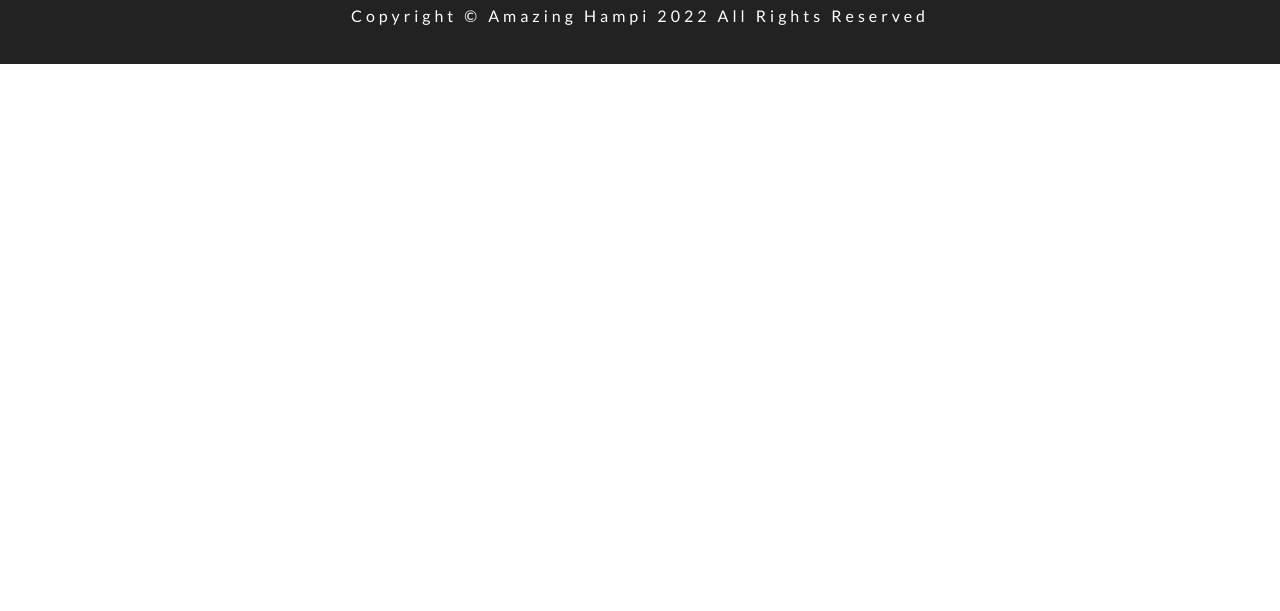
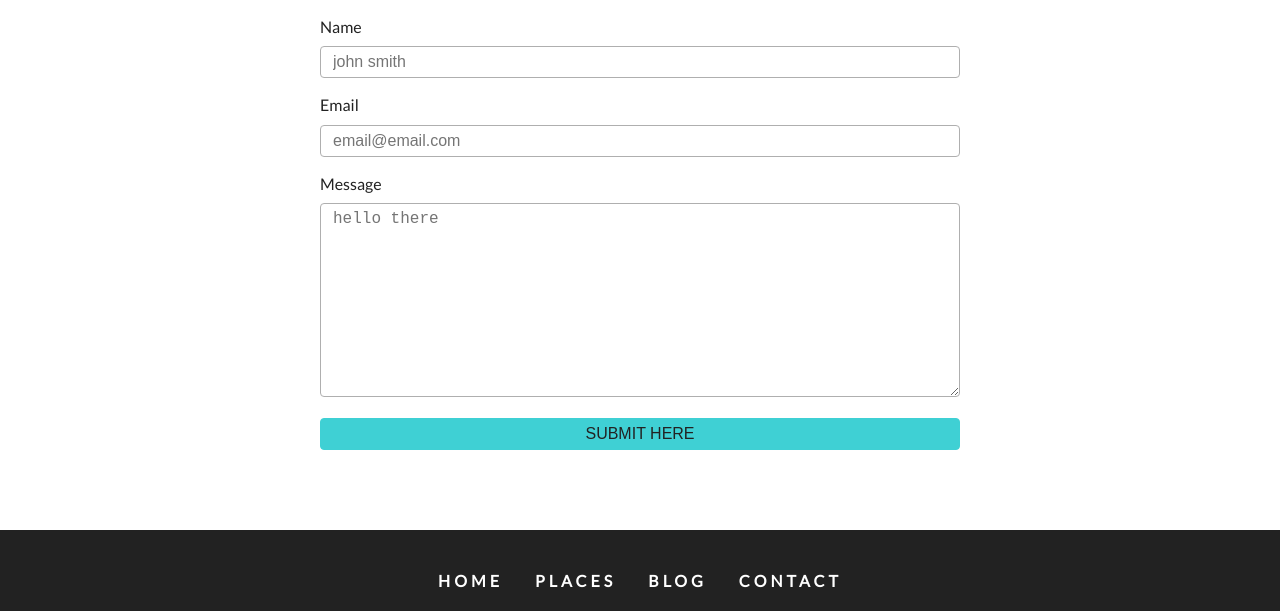
Before and after one commit to gpccc/poi-hampi, a Gatsby site: page /contact in a window 1280 px wide. Shown: the part 808-1419 px from the top of the page. Before the commit the page ends 872 px from the top, so only its background shows below. Built offline with nearby package versions, Linux system fonts and the light colour scheme; Gatsby itself is replaced by a stand-in of ours.

Commit message:
Add contact form

```diff
--- /dev/null
+++ b/src/components/contact/contact.js
@@ -0,0 +1,54 @@
+import React from "react"
+import Title from "../title"
+import * as styles from "../../css/contact.module.css"
+
+const Contact = () => {
+    return (
+        <section className={styles.contact}>
+            <Title title="contact" subtitle="us" />
+            <div className={styles.center}>
+                <form action="https://formspree.io/f/xgeqayjr" method="POST" className={styles.form}>
+                    <div>
+                        <label htmlFor="name">name</label>
+                        <input
+                            type="text"
+                            name="name"
+                            id="name"
+                            className={styles.formControl}
+                            placeholder="john smith"
+                        />
+                    </div>
+                    <div>
+                        <label htmlFor="email">email</label>
+                        <input
+                            type="email"
+                            name="email"
+                            id="email"
+                            className={styles.formControl}
+                            placeholder="email@email.com"
+                        />
+                    </div>
+                    <div>
+                        <label htmlFor="message">message</label>
+                        <textarea
+                            name="message"
+                            id="message"
+                            rows="10"
+                            className={styles.formControl}
+                            placeholder="hello there"
+                        />
+                    </div>
+                    <div>
+                        <input
+                            type="submit"
+                            value="submit here"
+                            className={styles.submit}
+                        />
+                    </div>
+                </form>
+            </div>
+        </section>
+    )
+}
+
+export default Contact
--- a/src/pages/contact.js
+++ b/src/pages/contact.js
@@ -2,6 +2,7 @@ import React from "react"
 import Layout from "../components/layout"
 import StyledHero from "../components/styled-hero"
 import { graphql } from 'gatsby'
+import Contact from '../components/contact/contact'
 
 export const query = graphql`
 query {
@@ -19,8 +20,8 @@ export default function contact({ data }) {
     return (
         <Layout>
             <StyledHero img={data.connectBcg.childImageSharp.fluid}>
-                Contact Page
             </StyledHero>
+            <Contact />
         </Layout>
     )
 }
```
